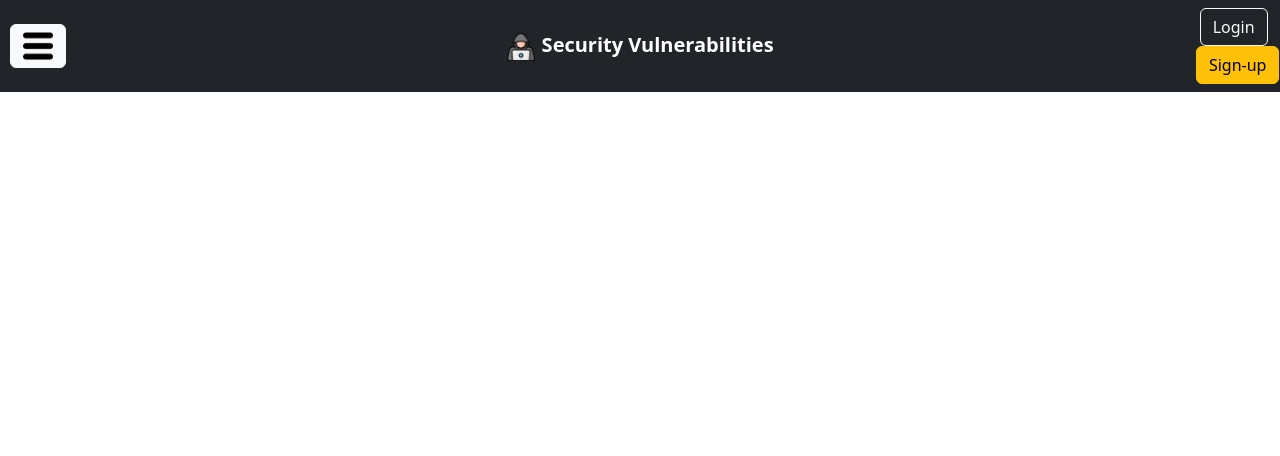
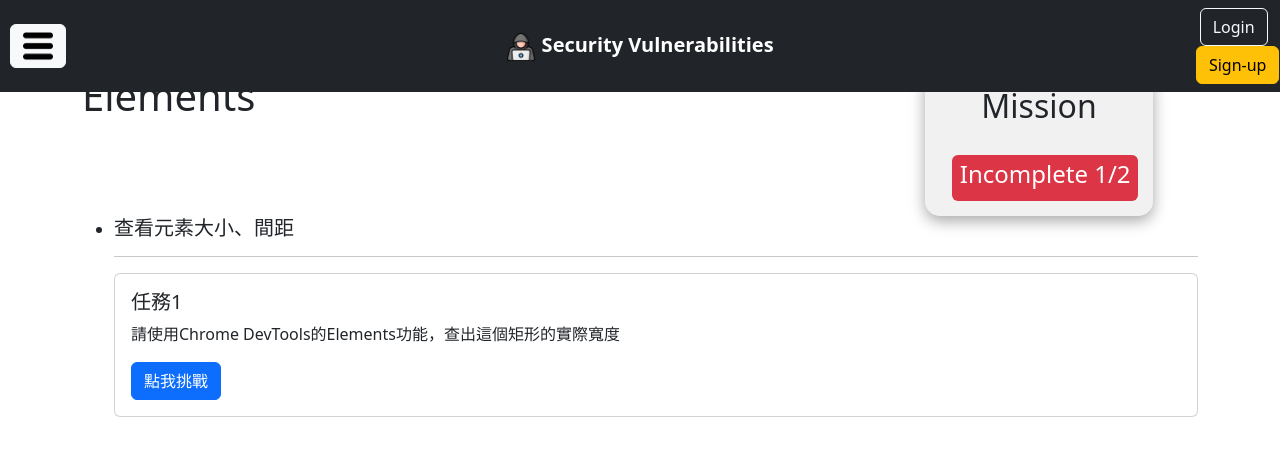
Before and after one commit to joewu1018/SecurityVulnerablilitiesDemo, a Django app: page /devtools/elements in a window 1280 px wide. Shown: the top 456 px of the page. Run offline with Django 4.2, Linux system fonts and the light colour scheme.

Commit message:
feature-ElementsComputed 1.新增ElementsComputed任務 2.新增modal_template.html，包含共用函式checkAnswer()、missionComplete()、missionFail()

```diff
--- a/SecurityVulnerabilities/students/views.py
+++ b/SecurityVulnerabilities/students/views.py
@@ -105,11 +105,15 @@ def devtools_network(request):
 def check_answer(request):
     if request.method == 'POST':
         question = request.POST.get('question')
-        answer = request.POST.get('answer')
+        input = request.POST.get('input')
         if question == 'AjaxJsonResponse':
-            if answer == '10':
-                return JsonResponse({'correct': True})
-    return JsonResponse({'correct': False})
+            if input == '10':
+                return JsonResponse({'isCorrect': True})
+        elif question == 'ElementsComputed':
+            answer = request.POST.get('answer')
+            if input == answer:
+                return JsonResponse({'isCorrect': True})
+    return JsonResponse({'isCorrect': False})
 
 # Ajax
 @csrf_exempt
--- /dev/null
+++ b/SecurityVulnerabilities/templates/modal_template.html
@@ -0,0 +1,59 @@
+<!-- 答對視窗 -->
+<div class="modal fade" id="correct-info" data-bs-backdrop="static" data-bs-keyboard="false" tabindex="-1"
+    aria-labelledby="staticBackdropLabel" aria-hidden="true">
+    <div class="modal-dialog">
+        <div class="modal-content">
+            <div class="modal-header">
+                <h1 class="modal-title fs-5" id="correctModalLabel">✅ 恭喜</h1>
+                <button type="button" class="btn-close" data-bs-dismiss="modal" aria-label="Close"></button>
+            </div>
+            <div class="modal-body">
+                <p>任務完成</p>
+            </div>
+            <div class="modal-footer">
+                <button type="button" class="btn btn-danger" data-bs-dismiss="modal">Close</button>
+            </div>
+        </div>
+    </div>
+</div>
+<!-- 答錯視窗 -->
+<div class="modal fade" id="wrong-info" data-bs-backdrop="static" data-bs-keyboard="false" tabindex="-1"
+    aria-labelledby="staticBackdropLabel" aria-hidden="true">
+    <div class="modal-dialog">
+        <div class="modal-content">
+            <div class="modal-header">
+                <h1 class="modal-title fs-5" id="wrongModalLabel">❌ 失敗</h1>
+                <button type="button" class="btn-close" data-bs-dismiss="modal" aria-label="Close"></button>
+            </div>
+            <div class="modal-body">
+                <p>任務失敗</p>
+            </div>
+            <div class="modal-footer">
+                <button type="button" class="btn btn-danger" data-bs-dismiss="modal">Close</button>
+            </div>
+        </div>
+    </div>
+</div>
+<script>
+    // 任務完成Modal彈窗
+    function alertMissionComplete() {
+        const correctModal = new bootstrap.Modal($('#correct-info'));
+        $("#correct-info").modal("show");
+    }
+
+    // 任務失敗Modal彈窗
+    function alertMissionFail() {
+        const wrongModal = new bootstrap.Modal($('#wrong-info'));
+        $("#wrong-info").modal("show");
+    }
+
+    // 核對答案
+    function AjaxCheckAnswer(data, successCallback) {
+        $.ajax({
+            url: "{% url 'CheckAnswer' %}",
+            type: "POST",
+            data: data,
+            success: successCallback,
+        });
+    }
+</script>
--- a/SecurityVulnerabilities/templates/students/dev_elements.html
+++ b/SecurityVulnerabilities/templates/students/dev_elements.html
@@ -1,9 +1,94 @@
 {% extends "base.html" %}
 {% block title %}Dev Elements{% endblock %}
 {% block content%}
+<div class="row">
+  <div class="col-9">
+    <h1>Elements</h1>
+  </div>
+  <div class="col-3"
+    style="text-align: center;background-color: #e3e3e381;width: 20%;border-radius: 15px; box-shadow: rgba(0, 0, 0, 0.35) 0px 5px 15px;">
+    <h2 style="margin: 15px;">Mission</h2> <span class="badge bg-danger" style="margin: 15px;">
+      <h4>Incomplete 1/2</h4>
+    </span>
+  </div>
+</div>
+<ul>
+  <li>
+    <h5>查看元素大小、間距</h4>
+      <hr>
+      <div class="card">
+        <div class="card-body">
+          <h5 class="card-title">任務1</h5>
+          <p class="card-text">請使用Chrome DevTools的Elements功能，查出這個矩形的實際寬度</p>
+          <button type="button" class="btn btn-primary" data-bs-toggle="modal" data-bs-target="#ElementsComputed">
+            點我挑戰
+          </button>
+        </div>
+      </div>
+  </li>
+</ul>
+
+<!-- modal視窗 -->
+{% include 'modal_template.html' %}
+<!-- ElementsComputed -->
+<div class="modal fade" id="ElementsComputed" tabindex="-1" aria-labelledby="ElementsComputedLabel" aria-hidden="true">
+  <div class="modal-dialog">
+    <div class="modal-content">
+      <div class="modal-header">
+        <h5 class="modal-title" id="ElementsComputedLabel"><strong>任務1</strong><br>查看元素大小、間距</h5>
+        <button type="button" class="btn-close" data-bs-dismiss="modal" aria-label="Close"></button>
+      </div>
+      <form method="post">
+        {% csrf_token %}
+        <div class="modal-body">
+          <p>請使用Chrome DevTools的Elements功能，查出這個矩形的實際寬度
+            <br>
+            <br>
+            目標:請輸入矩形的實際寬度(不包括padding、border、margin)
+          </p>
+          <div id="computed-div"
+            style="width: 200px; height: 100px; border: 1px solid #000; padding: 20px; margin: 10px; background-color: rgb(196, 196, 196);">
+          </div>
+          <div style="margin-top: 5%;">
+            <label>答案：</label>&emsp;
+            <input type="text" name="answer" class="form-control" style="width: 60%;display: inline;"
+              placeholder="請輸入純數字，單位為px ex.123.45">
+            <input type="hidden" name="question" value="ElementsComputed">
+          </div>
+        </div>
+        <div class="modal-footer">
+          <button type="button" class="btn btn-danger" data-bs-dismiss="modal">離開</button>
+          <button type="button" class="btn btn-primary" id="submit-btn">提交</button>
+        </div>
+      </form>
+    </div>
+  </div>
+</div>
 <script>
   $(document).ready(function () {
+    // 提交按鈕事件
+    $("#submit-btn").click(function () {
+      event.preventDefault();
+      checkAnswer();
+    });
 
+    // 檢查答案
+    function checkAnswer() {
+      var data = {
+        input: $("input[name='answer']").val(),
+        answer: $("#computed-div").width(),
+        question: $("input[name='question']").val(),
+        csrfmiddlewaretoken: "{{ csrf_token }}",
+      };
+      AjaxCheckAnswer(data, function (response) {
+        $("#ElementsComputed").modal("hide");
+        if (response.isCorrect) {
+          alertMissionComplete();
+        } else {
+          alertMissionFail();
+        }
+      });
+    }
   });
 </script>
 {% endblock %}
```
Also changed, not shown: SecurityVulnerabilities/templates/students/dev_network.html (+52 -31 lines).
